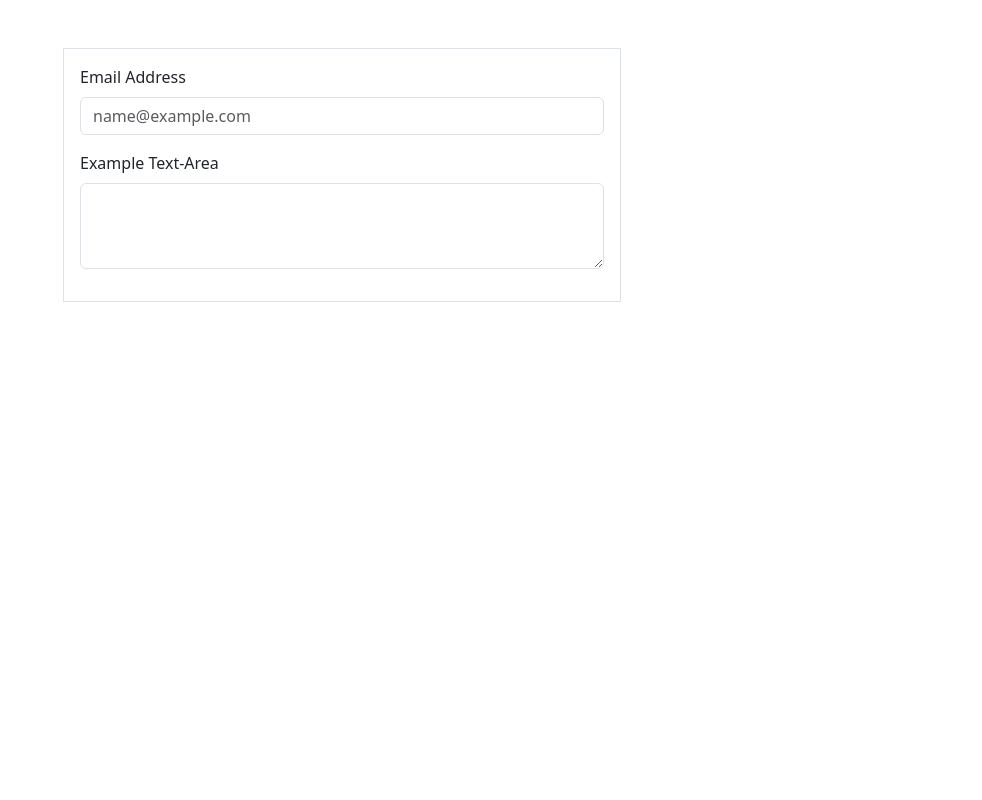
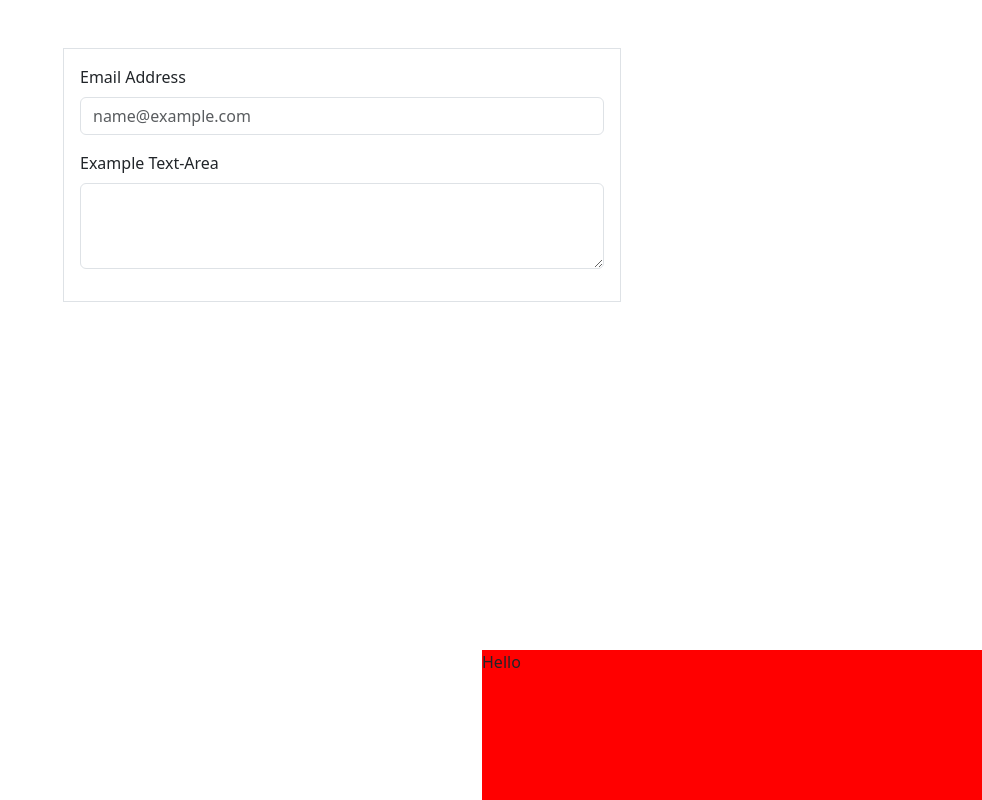
Before and after one commit to murziksasha/reactLearn, a React (Create React App) app in the folder my-app/: page / in a window 1280 px wide. Shown: the whole page, without its empty margins (298-1280 px from the left). Built offline with nearby package versions, Linux system fonts and the light colour scheme.

Commit message:
Portal in Ract learning

```diff
--- a/my-app/src/App.js
+++ b/my-app/src/App.js
@@ -1,5 +1,6 @@
 
 import React, {Component} from 'react';
+import ReactDom from 'react-dom';
 import {Container} from 'react-bootstrap';
 import './App.css';
 import BootstrapTest from './bootstrapTest';
@@ -12,36 +13,69 @@
 
 class Form extends Component {
 
-setInputRef = (elem) => {
-  this.myRef = elem;
-}
-
-
-  focusIT = () => {
-    if(this.myRef) {
-      this.myRef.focus();
-    }
+  state = {
+    advOpen: false
   }
 
+  componentDidMount() {
+    setTimeout(this.handleClick, 3000);
+  }
+
+  handleClick = () => {
+    this.setState(({advOpen}) => ({
+      advOpen: !advOpen
+    }))
+  }
 
   render() {
     return(
       <Container>
-        <form className='w-50 border mt-5 p-3 m-auto'>
+        <form onClick={this.handleClick}
+        className='w-50 border mt-5 p-3 m-auto'
+        style={{'position':'relative',
+                'overflow':'hidden'}}>
           <div className='mb-3'>
             <label htmlFor='exampleFormControlInput1' className="form-label">Email Address</label>
-            <input ref={this.setInputRef} type="email" className='form-control' id='exampleFormControlInput1'placeholder='name@example.com' />
+            <input type="email" className='form-control' id='exampleFormControlInput1'placeholder='name@example.com' />
           </div>
           <div className='mb-3'>
             <label htmlFor="exampleFormControlTextArea1" className='form-label'>Example Text-Area</label>
             <textarea
-            onClick={this.focusIT}
             className='form-control' id='exampleFormControlTextArea1' rows='3'></textarea>
           </div>
+          {
+            this.state.advOpen ?
+            <Portal>
+              <Msg/>
+            </Portal> : null
+          }
+
         </form>
       </Container>
     )
   }
+}
+
+const Portal = (props) => {
+  const node = document.createElement('div');
+  document.body.appendChild(node);
+  return ReactDom.createPortal(props.children, node);
+}
+
+const Msg = () => {
+  return(
+    <div
+        style={{'width': '500px',
+                'height': '150px',
+                'backgroundColor': 'red',
+                'position': 'absolute',
+                'right': '0',
+                'bottom': '0'}
+
+    }>
+      Hello
+    </div>
+  )
 }
 
 function App() {
```
